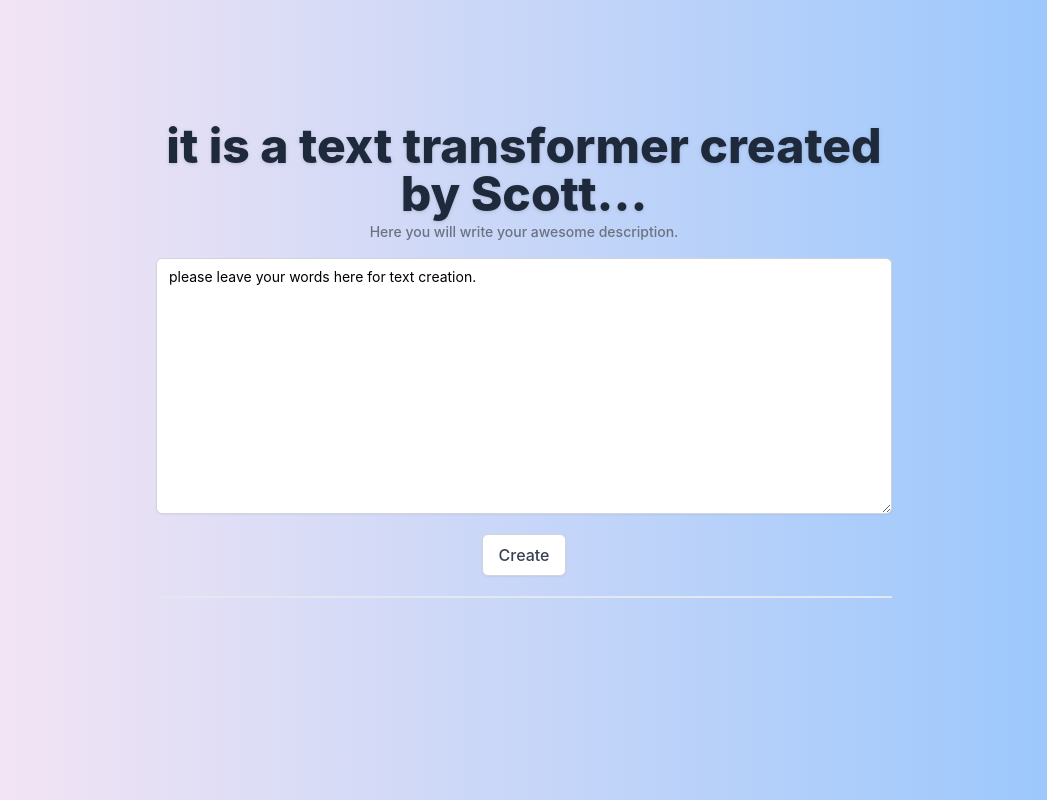
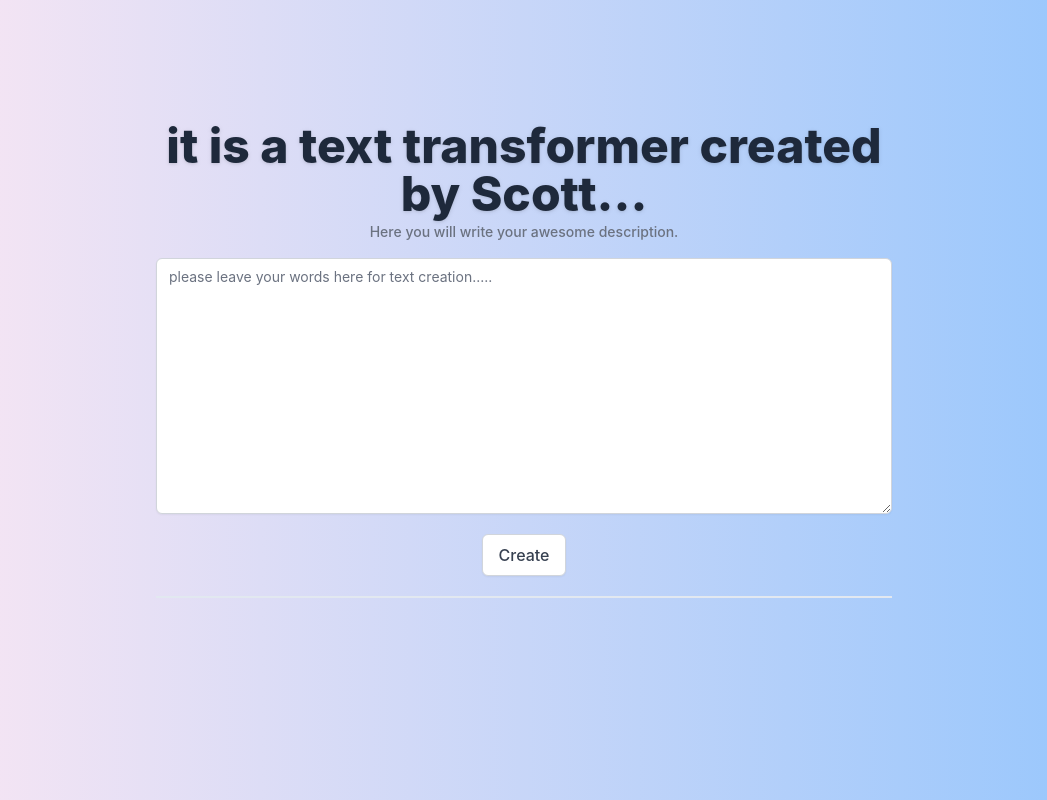
Before and after one commit to smiletoeveryone/text_creation_frontend, a Next.js app: page / in a window 1280 px wide. Shown: the whole page, without its empty margins (116-1163 px from the left). Built offline with nearby package versions, Linux system fonts and the light colour scheme.

Commit message:
first commit

```diff
--- a/pages/index.js
+++ b/pages/index.js
@@ -63,8 +63,8 @@ export default function Home() {
               type="textarea"
               value={query}
               onChange={(event) => setQuery(event.target.value)}
-              placeholder="Past your article here...."
-              defaultValue={"please leave your words here for text creation."}
+              placeholder="please leave your words here for text creation....."
+              defaultValue={""}
             />
 
             {/* Button to that calls API */}
```
